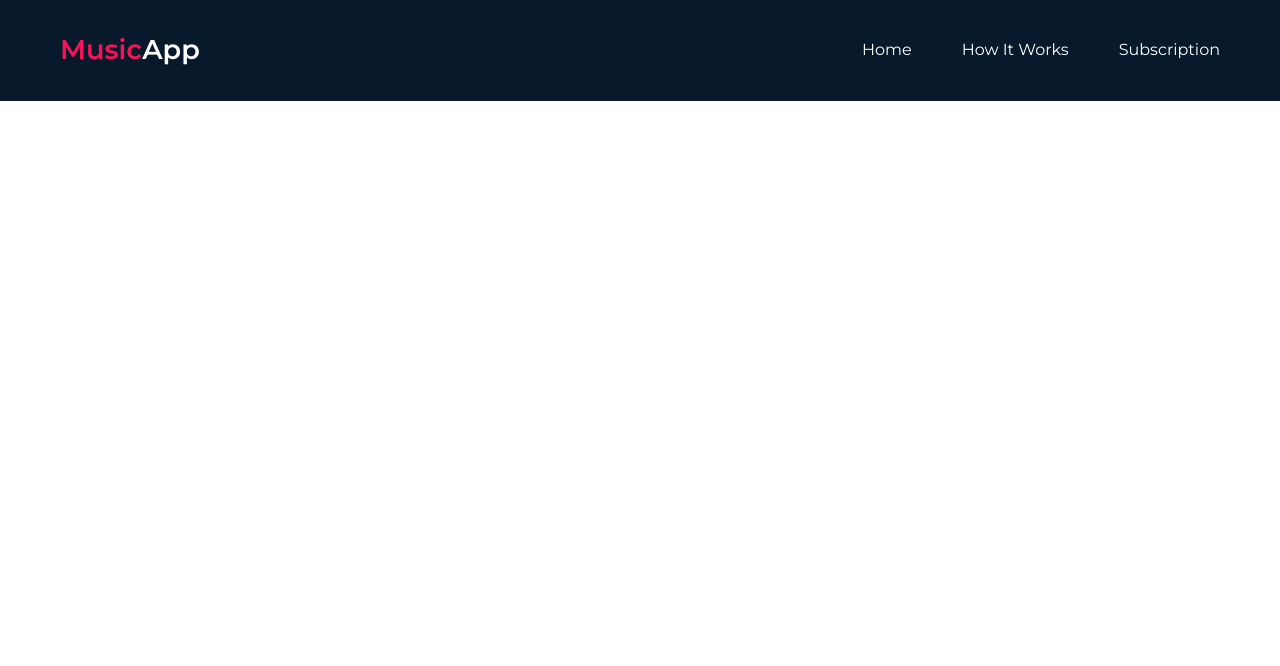
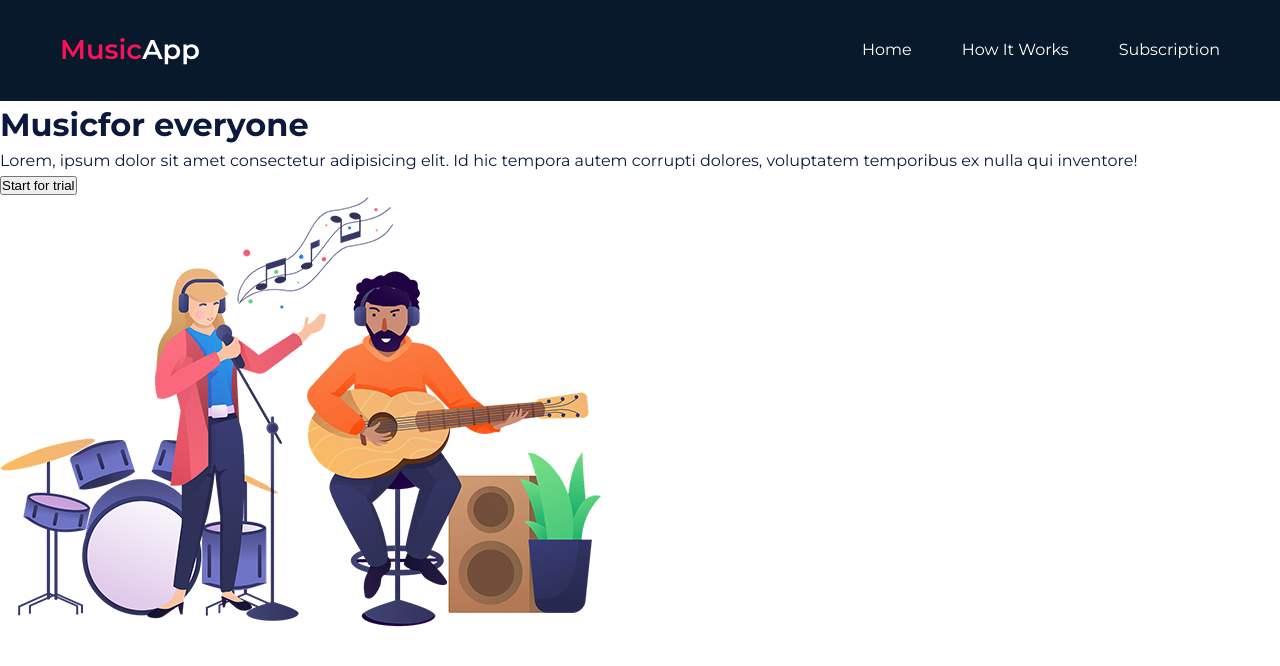
Before and after one commit to smitic524/musicshop, a plain HTML site: page index.html in a window 1280 px wide. Drawn offline with Linux system fonts and the light colour scheme.

Commit message:
header html

```diff
--- a/index.html
+++ b/index.html
@@ -18,7 +18,17 @@
                 <li><a href="">Subscription</a></li>
             </ul>
         </nav>
-
+        <!-- header -->
+        <header>
+            <div class="col">
+                <h1><span>Music</span>for everyone</h1>
+                <p>Lorem, ipsum dolor sit amet consectetur adipisicing elit. Id hic tempora autem corrupti dolores, voluptatem temporibus ex nulla qui inventore!</p>
+                <button type="button">Start for trial</button>
+            </div>
+            <div class="col">
+                <img src="img/header.png" alt="">
+            </div>
+        </header>
 
 </body>
 </html>
```
